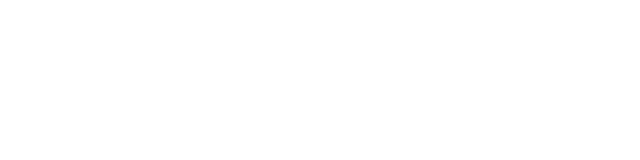
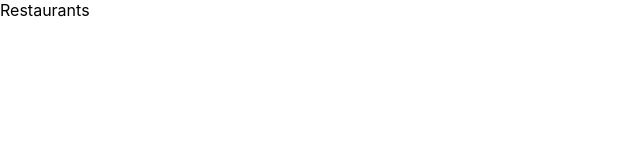
Before and after one commit to banurekhaMohan279/Hunger-Buddy, a React (Create React App) app: page /Restaurants in a window 1280 px wide. Shown: the top 160 px of the page, without its empty margins (0-640 px from the left). Built offline with nearby package versions, Linux system fonts and the light colour scheme.

Commit message:
Add restuarant list component

```diff
--- a/src/actions/restaurants.js
+++ b/src/actions/restaurants.js
@@ -5,7 +5,7 @@
     return restaurantsApi.getAllRestaurants()
     .then(response => {
       if(response.error) {
-        dispatch(getRestaurantsFailure('Get Categories Failure'));
+        dispatch(getRestaurantsFailure('Get Restaurants Failure'));
       }
       else {
         dispatch(getRestaurantsSuccess(response));
--- a/src/components/location.js
+++ b/src/components/location.js
@@ -2,6 +2,7 @@
 import {getAllRestaurants} from '../actions/restaurants';
 import getCities from '../actions/cities';
 import {connect} from 'react-redux';
+import {withRouter} from 'react-router-dom';
 
 class Location extends React.Component{
   constructor(props){
@@ -18,7 +19,7 @@
 
   locationSubmit(event) {
     event.preventDefault();
-    this.props.dispatch(getCities(this.state.location)).then(()=>console.log("city details",this.props.cities))
+    this.props.dispatch(getCities(this.state.location)).then( () => {this.props.history.push('/Restaurants')} );
   }
 
   locationChange(event){
@@ -41,9 +42,8 @@
 
 function mapStateToProps(state){
   return {
-    categories : state.restaurantsReducer.categories, // check how reducer accessed here
     cities : state.getCitiesReducer.cities
   }
 }
 
-export default connect(mapStateToProps)(Location);
+export default withRouter(connect(mapStateToProps)(Location));
--- a/src/components/restaurants.js
+++ b/src/components/restaurants.js
@@ -0,0 +1,31 @@
+import React from 'react';
+import {connect} from 'react-redux';
+import {getAllRestaurants} from '../actions/restaurants';
+
+class Restaurants extends React.Component{
+  constructor(props){
+    super(props);
+  }
+
+  componentDidMount(){
+    this.props.dispatch(getAllRestaurants);
+  }
+
+  render(){
+    let restaurants = this.props.resturants;
+    console.log("restaurants",restaurants);
+    return(
+        <div> Restaurants</div>
+    )
+  }
+
+}
+
+function mapStateToProps(state){
+  return{
+    restaurants : state.restaurantsReducer.restaurants,
+    cities: state.getCitiesReducer.cities
+  }
+}
+
+export default connect(mapStateToProps)(Restaurants);
--- a/src/log.js
+++ b/src/log.js
@@ -12,6 +12,8 @@
 Notes-Revisit
 1. Centering nested children with flexbox
 2. React-router vs React-router-dom
+  // usehistory for stateless/fucntion components
+  //withRouter for class components
   https://reactrouter.com/web/guides/quick-start
   https://codeburst.io/getting-started-with-react-router-5c978f70df91
 3. Provider makes redux store available to nested components wrapped in connect() function
--- a/src/reducers/restaurantsReducer.js
+++ b/src/reducers/restaurantsReducer.js
@@ -1,14 +1,14 @@
 const initialState = {
-  categories:null,
+  restaurants:null,
   error:null
 }
 
 export default function restaurantsReducer ( state = initialState, action ){
   switch(action.type){
     case 'GET_RESTAURANTS_FAILURE':
-      return  Object.assign ({}, state, {categories :  null, error: action.msg}); // assign to update state
+      return  Object.assign ({}, state, {restaurants :  null, error: action.msg}); // assign to update state
     case 'GET_RESTAURANTS_SUCCESS':
-      return Object.assign ({}, state, {categories : action.response, error: null });
+      return Object.assign ({}, state, {restaurants : action.response, error: null });
     default:
       return state;
   }
--- a/src/routes.js
+++ b/src/routes.js
@@ -3,6 +3,7 @@
 
 import App from './components/App';
 import Location from './components/location.js';
+import Restaurants from './components/restaurants.js';
 
 export default function Routes() {
   return(
@@ -14,6 +15,9 @@
           <Route path = '/Location'>
             <Location />
           </Route>
+          <Route path = '/Restaurants'>
+            <Restaurants />
+          </Route>
         </Switch>
       </Router>
   )
```
